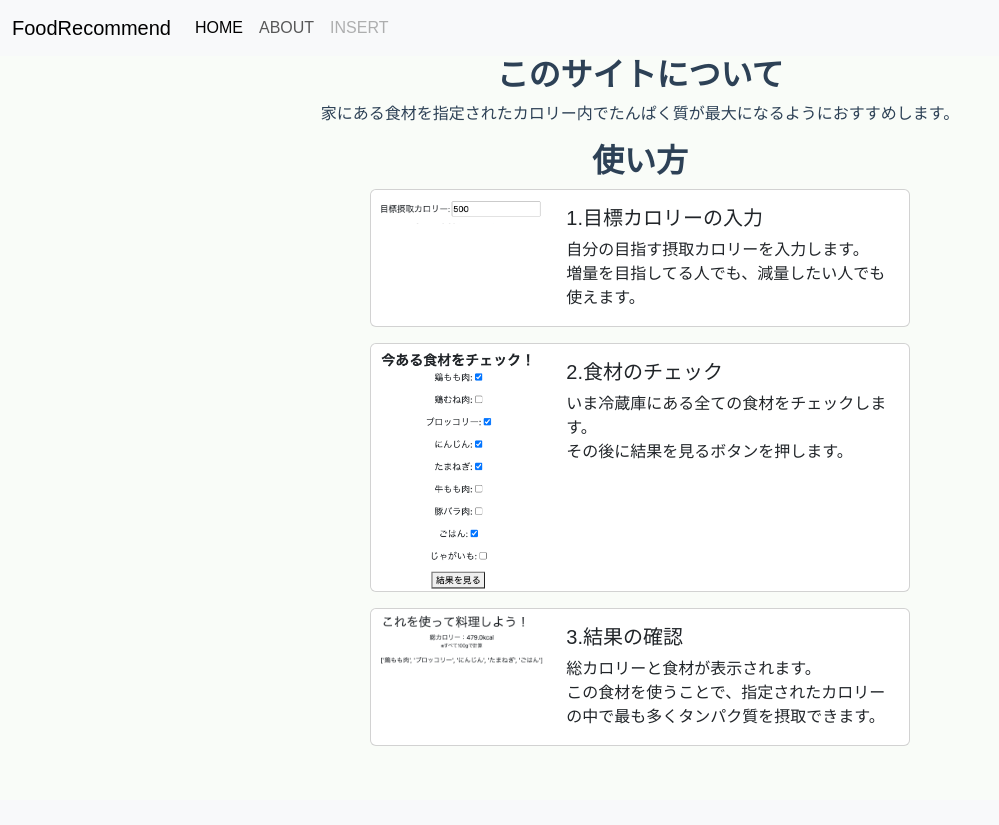
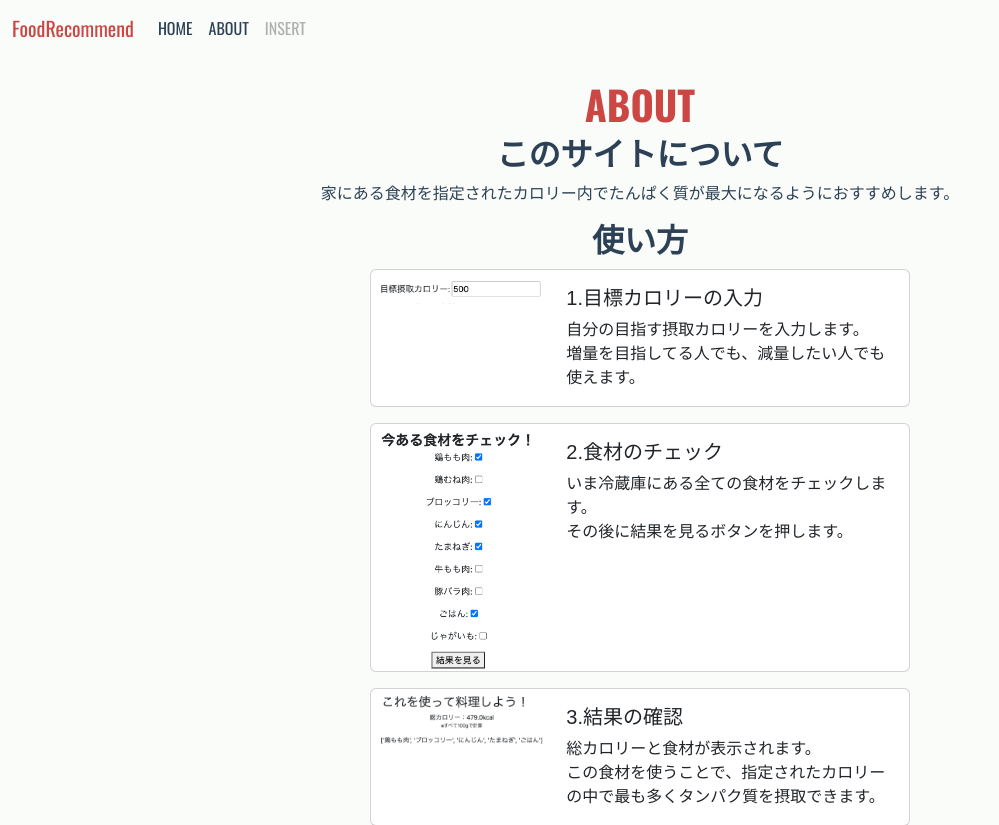
Before and after one commit to Im-not-yoneda/food-recommend, a Django app: page /about/ in a window 1280 px wide. Shown: the top 825 px of the page, without its empty margins (0-999 px from the left). Before the commit the page ends 746 px from the top, so only its background shows below. Run offline with Django 4.2, Linux system fonts and the light colour scheme.

Commit message:
cssの追加

```diff
--- a/Recommend/static/css/about.css
+++ b/Recommend/static/css/about.css
@@ -11,7 +11,21 @@ body {
 	color: var(--font-color) !important;
 	background-color: var(--bg-color) !important;
 }
+.container .navbar {
+	font-family: var(--En-font) !important;
+	background-color: var(--bg-color) !important;
+}
+.navbar-brand {
+	color: var(--accent-color) !important;
+}
+.nav-link {
+	color: var(--font-color) !important;
+}
+.nav-link.disabled {
+	color: var(--bs-nav-link-disabled-color) !important;
+}
 h1 {
 	font-family: var(--En-font) !important;
 	color: var(--accent-color) !important;
+	padding-top: 80px;
 }
```
Also changed, not shown: Recommend/static/css/result.css (+14 -0 lines).
